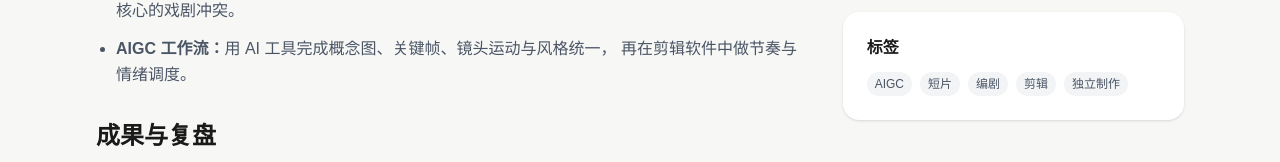
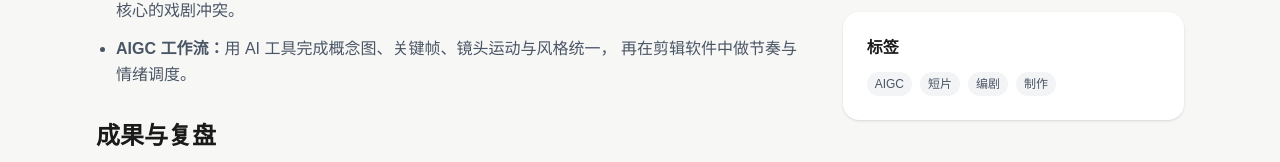
Before and after one commit to andreawang475-afk/tingworks, a Next.js app: page /projects/eden in a window 1280 px wide. Shown: the part 1208-1370 px from the top of the page. Built offline with nearby package versions, Linux system fonts and the light colour scheme.

Commit message:
Update page.tsx

```diff
--- a/app/projects/eden/page.tsx
+++ b/app/projects/eden/page.tsx
@@ -131,7 +131,7 @@ export default function EdenPage() {
           <div className="bg-white rounded-2xl p-6 shadow-sm">
             <h3 className="font-bold mb-3">标签</h3>
             <div className="flex flex-wrap gap-2">
-              {["AIGC", "短片", "编剧", "剪辑", "独立制作"].map((t) => (
+              {["AIGC", "短片", "编剧", "制作"].map((t) => (
                 <span key={t} className="text-xs px-2 py-1 rounded-full bg-gray-100 text-gray-600">
                   {t}
                 </span>
```
